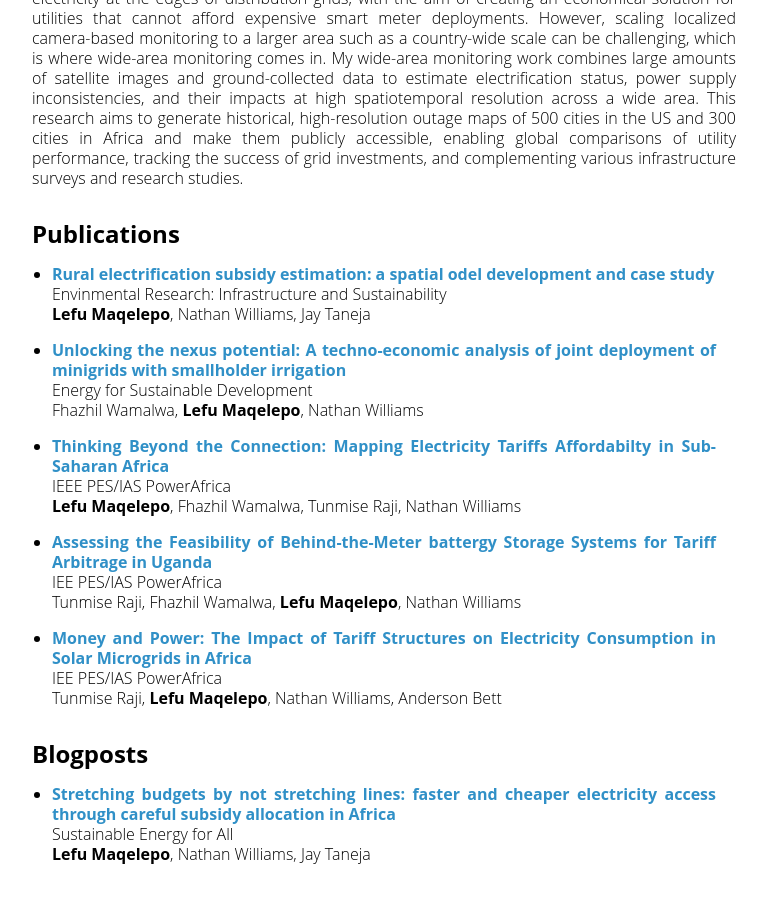
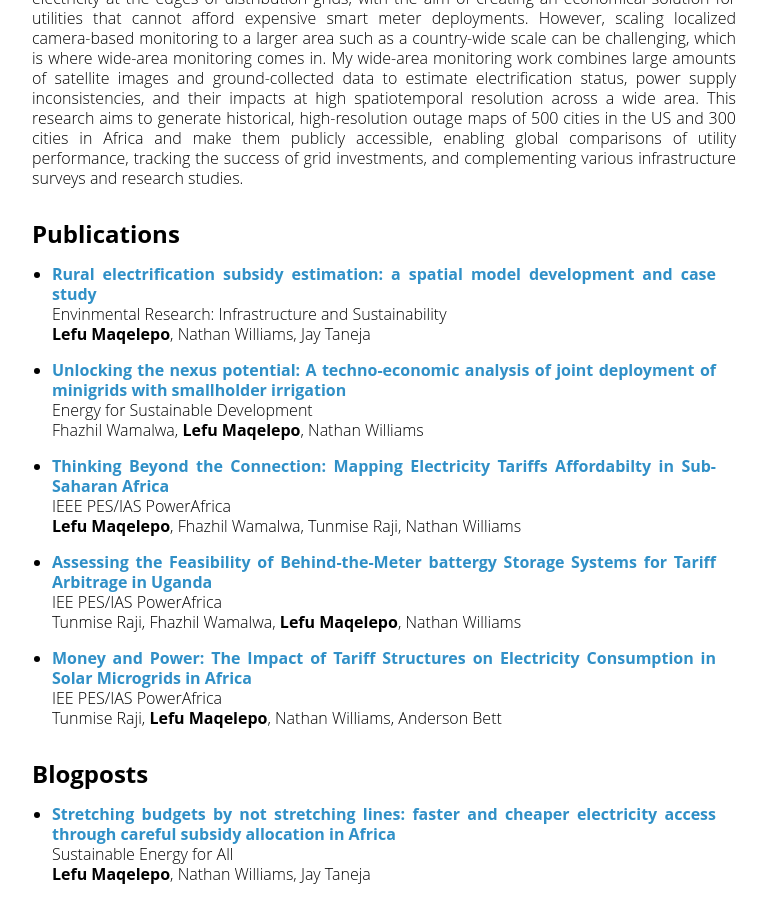
Before and after one commit to ljmaqele/ljmaqele.github.io, a Jekyll site: the page built from index.md, in a window 1280 px wide and 900 px high, scrolled down 1543 px. Shown: the whole window, without its empty margins (256-1023 px from the left). Built offline with Jekyll 4.4.1, drawn with Linux system fonts in a browser that asks for light colours; our own code applies the rules of GitHub Pages for plain Markdown files.

Commit message:
Update index.md

```diff
--- a/index.md
+++ b/index.md
@@ -51,7 +51,7 @@ My research focuses on developing cost-effective and pervasive electric grid sen
 
 ## Publications
 
-* [**Rural electrification subsidy estimation: a spatial odel development and case study**](https://iopscience.iop.org/article/10.1088/2634-4505/ac9711)\\
+* [**Rural electrification subsidy estimation: a spatial model development and case study**](https://iopscience.iop.org/article/10.1088/2634-4505/ac9711)\\
   Envinmental Research: Infrastructure and Sustainability \\
   **Lefu Maqelepo**, Nathan Williams, Jay Taneja
 
```
